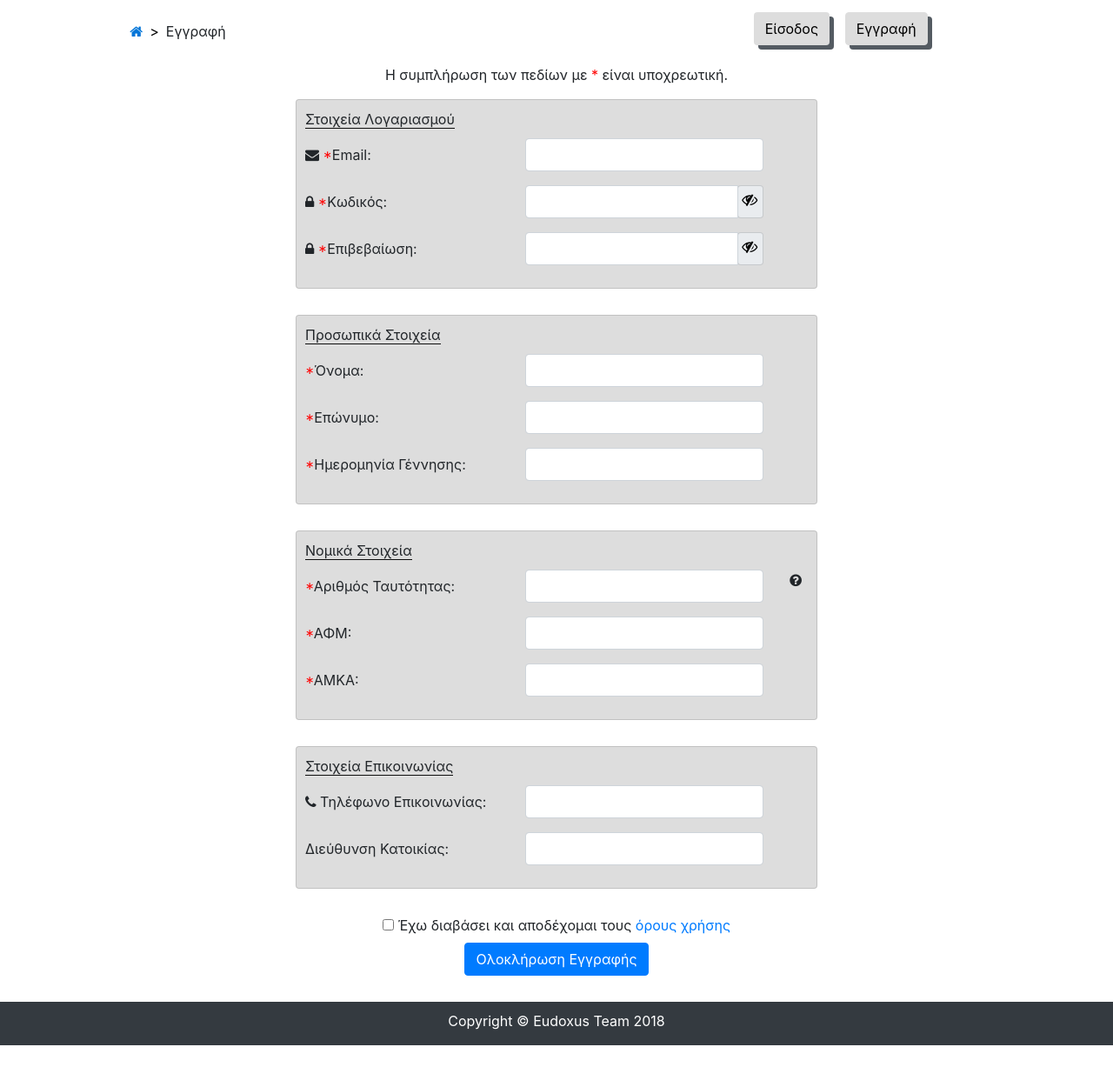
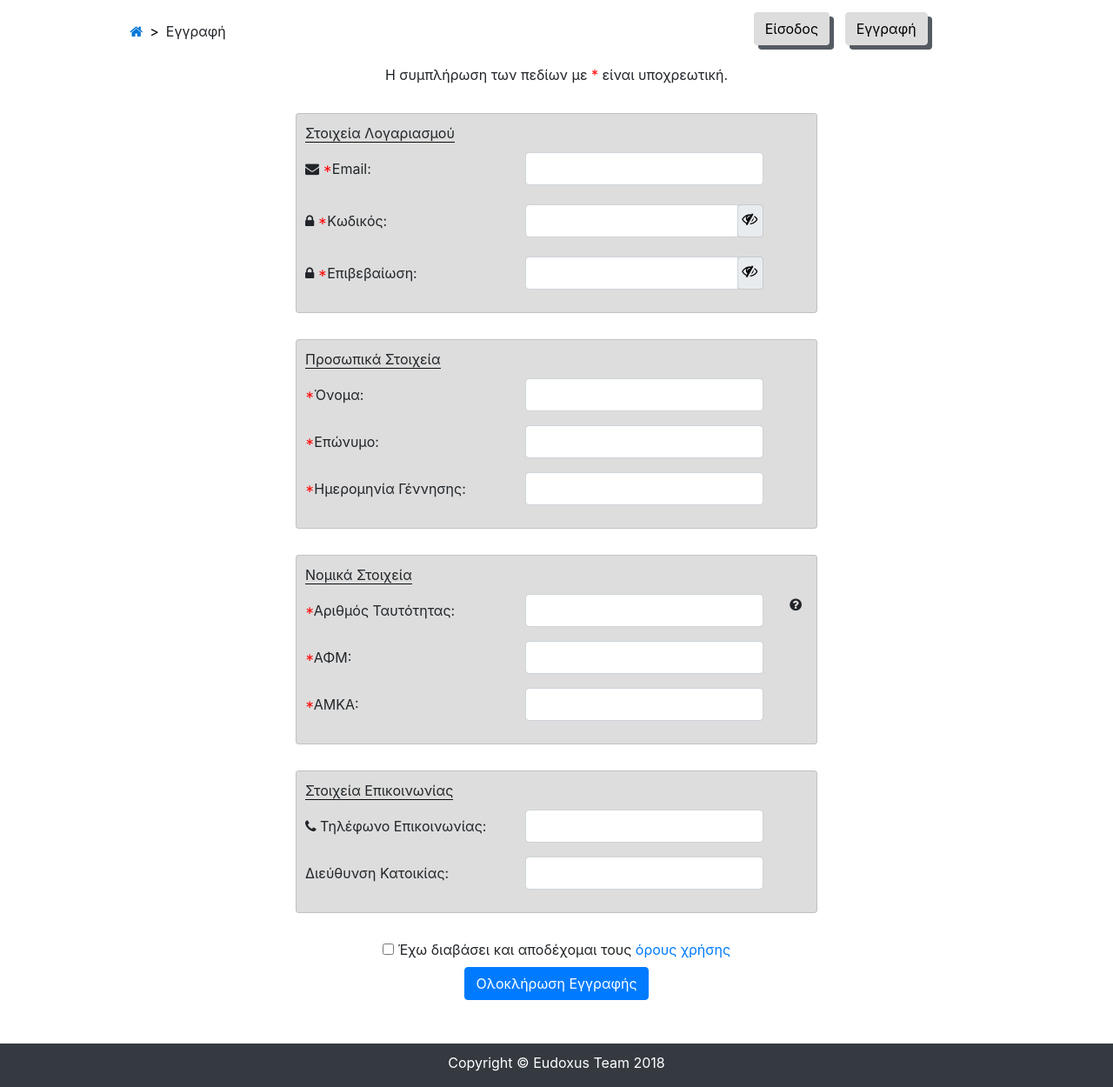
Before and after one commit to PanosEvange/HCI_course_project, a PHP site: page /registration_form.php in a window 1280 px wide. Shown: the part 56-1306 px from the top of the page at 87% size. Before the commit the page ends 1258 px from the top, so only its background shows below. Run offline with PHP 8.4, Linux system fonts and the light colour scheme.

Commit message:
initial registration before update db

```diff
--- a/eam/registration_form.php
+++ b/eam/registration_form.php
@@ -37,26 +37,86 @@
 
         </div>
 
+        <?php
+            // define variables and set to empty values
+            $emailErr = $passErr = "";
+            $email = $pass = "";
+            $succ = "";
+
+            if ($_SERVER["REQUEST_METHOD"] == "POST") {
+
+              if (empty($_POST["password"])) {
+                $passErr = "Password is required";
+              } else {
+                $pass = test_input($_POST["password"]);
+                // check if name only contains letters and whitespace
+                if (!preg_match("/^[a-zA-Z]*$/",$pass)) {
+                  $passErr = "Only letters allowed";
+                }
+              }
+
+              if (empty($_POST["email"])) {
+                $emailErr = "Email is required";
+              } else {
+                $email = test_input($_POST["email"]);
+                // check if e-mail address is well-formed
+                if (!filter_var($email, FILTER_VALIDATE_EMAIL)) {
+                  $emailErr = "Invalid email format";
+                }
+
+                if( ! (strcmp($emailErr, "") or strcmp($emailErr, "")) ){
+                    //save to db
+
+                    $succ = "Επιτυχής καταχώρηση!";
+                }
+
+              }
+            }
+
+            function test_input($data) {
+              $data = trim($data);
+              $data = stripslashes($data);
+              $data = htmlspecialchars($data);
+              return $data;
+            }
+
+        ?>
+
         <div class="my-main-content-registration">
             <p> Η συμπλήρωση των πεδίων με <span class="my-req-star">*</span> είναι υποχρεωτική.</p>
+            <p class="success-registration"> <?php echo $succ;?> </p>
+            <form method="post" action="<?php echo htmlspecialchars($_SERVER["PHP_SELF"]);?>" class="my-registration-from">
                 <div class="my-reg-account-info">
                     <h> Στοιχεία Λογαριασμού </h>
-                <form>
                       <div class="form-group row">
                         <label for="myEmail" class="col-5 col-form-label"><i class="fa fa-envelope" aria-hidden="true"></i>   <span class="my-req-star">*</span>Email:</label>
                         <div class="col-6">
-                      <input type="text" class="form-control" id="myEmail">
+                          <input type="text" name="email" value="<?php echo $email;?>" class="form-control" id="myEmail">
+                        </div>
+                      </div>
+                      <div class="row error-msg">
+                          <div class="col-5">
+                          </div>
+                          <div class="col-6">
+                              <?php echo $emailErr;?>
                           </div>
                       </div>
                       <div class="form-group row">
                         <label for="myPassword" class="col-5 col-form-label"><i class="fa fa-lock" aria-hidden="true"></i>   <span class="my-req-star">*</span>Κωδικός:</label>
                         <div class="col-6">
                             <div class="input-group" id="show_hide_password_first">
-                          <input class="form-control" type="password" id="myPassword">
+                              <input class="form-control" name="password" value="<?php echo $pass;?>" type="password" id="myPassword">
                               <div class="input-group-addon">
                                 <a href=""><i class="fa fa-eye-slash" aria-hidden="true"></i></a>
                               </div>
                             </div>
+                        </div>
+                      </div>
+                      <div class="row error-msg">
+                          <div class="col-5">
+                          </div>
+                          <div class="col-6">
+                              <?php echo $passErr;?>
                           </div>
                       </div>
                       <div class="form-group row">
@@ -71,7 +131,6 @@
                           <!-- <input type="password" class="form-control" id="myPasswordConfirm" placeholder="Password"> -->
                         </div>
                       </div>
-                </form>
                 </div>
                 <div class="my-reg-personal-info">
                     <h> Προσωπικά Στοιχεία </h>
@@ -136,14 +195,24 @@
                       </div>
                     </div>
                 </div>
+                <div class="my-registration-submit">
+                    <div class="row">
+                        <label><input type="checkbox" value="">  Έχω διαβάσει και αποδέχομαι τους <a href="./under_construction.php">όρους χρήσης</a> </label>
+                    </div>
+                    <div class="row">
+                        <input type="submit" name="submit" class="btn btn-primary" value="Ολοκλήρωση Εγγραφής">
                     </div>
 
-        <div class="my-registration-submit">
+                </div>
+            </form>
+        </div>
+
+        <!-- <div class="my-registration-submit">
             <div class="checkbox">
-              <label><input type="checkbox" value="">  Έχω διαβάσει και αποδέχομαι τους <a href="./under_construction.php">όρους χρήσης</a> </label>
+
             </div>
             <a href="./under_construction.php" class="btn btn-primary"> Ολοκλήρωση Εγγραφής </a>
-        </div>
+        </div> -->
 
 
         <!-- Footer Start  -->
--- a/eam/style.css
+++ b/eam/style.css
@@ -492,10 +492,22 @@ a.section-button:hover{
 }
 
 .my-registration-submit{
-    margin-bottom: 80px;
     display: flex;
     flex-direction: column;
     justify-content: center;
     align-items: center;
-    min-width: 1100px;
 }
+
+.error-msg {
+    margin-top: -15px;
+    margin-bottom: 20px;
+    color: red;
+}
+
+form.my-registration-from {
+    margin-bottom: 100px;
+}
+
+.success-registration{
+    color: green;
+}
```
Lines whose indentation alone changed are shown as unchanged.
